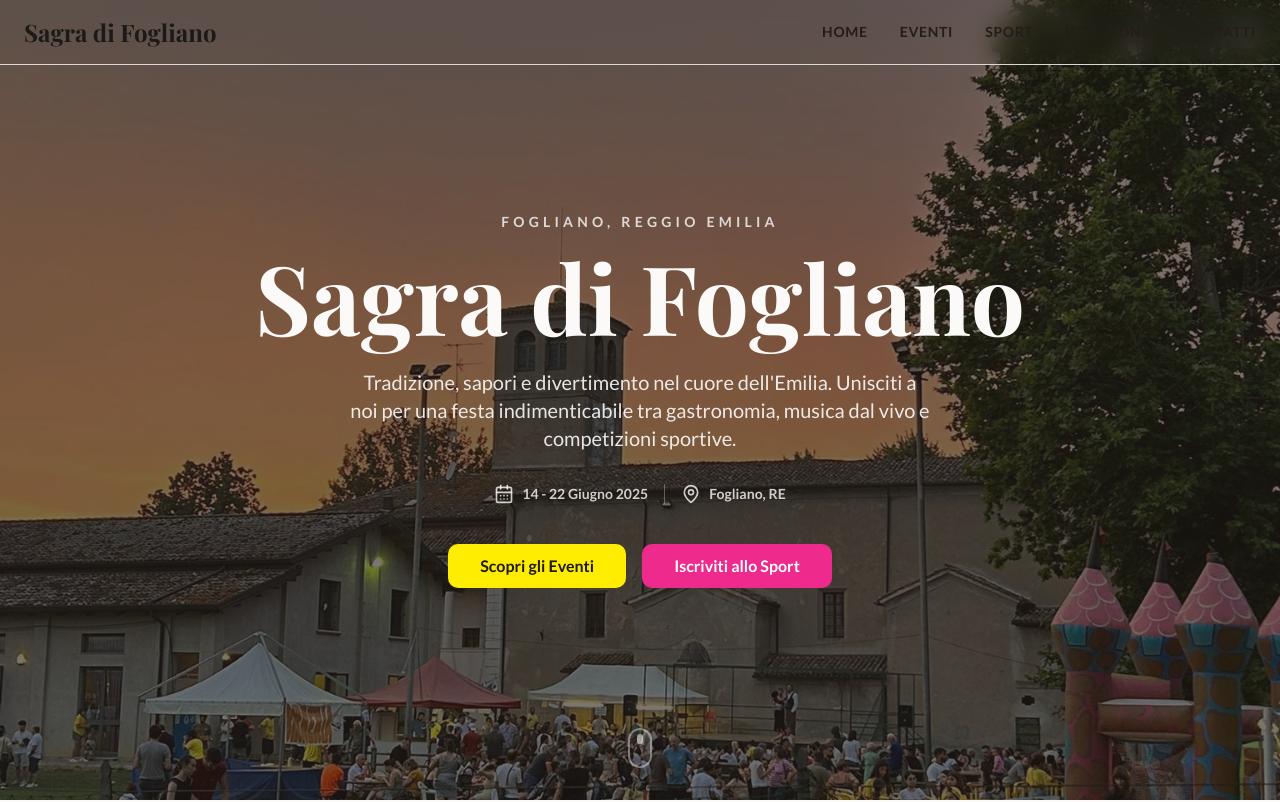
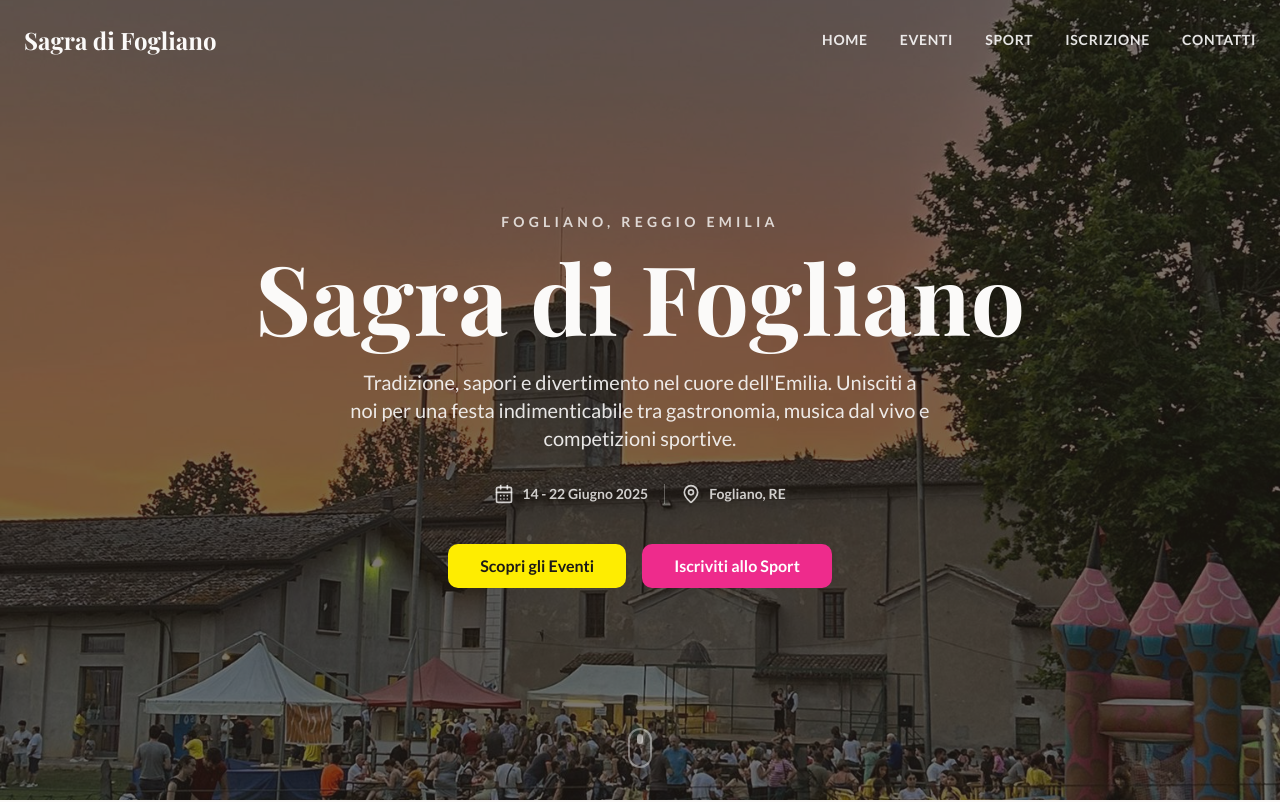
Before and after one commit to darge98/sagra-di-fogliano, a Next.js app: page / in a window 1280 px wide. Shown: the top 802 px of the page. Built offline with nearby package versions, Linux system fonts and the light colour scheme; a web font is replaced by a local one.

Commit message:
fix: navbar text contrast

```diff
--- a/app/globals.css
+++ b/app/globals.css
@@ -22,6 +22,12 @@ body {
     /* Questo sostituisce il verde e sta bene con TUTTO */
     --primary: 24 10% 10%;
     --primary-foreground: 35 20% 98%;
+
+    /* Card & Popover: Similar to background (light) */
+    --card: 35 20% 98%;
+    --card-foreground: 20 20% 12%;
+    --popover: 35 20% 98%;
+    --popover-foreground: 20 20% 12%;
 
     /* Sagra: Giallo Oro pieno (Energico ma non fastidioso) */
     --sagra: 56, 99%, 50%;
--- a/components/navbar.tsx
+++ b/components/navbar.tsx
@@ -1,6 +1,6 @@
 "use client"
 
-import { useState } from "react"
+import { useState, useEffect } from "react"
 import { Menu, X } from "lucide-react"
 import { Button } from "@/components/ui/button"
 
@@ -14,12 +14,29 @@ const navLinks = [
 
 export function Navbar() {
   const [mobileOpen, setMobileOpen] = useState(false)
+  const [scrolled, setScrolled] = useState(false)
+
+  useEffect(() => {
+    const handleScroll = () => {
+      setScrolled(window.scrollY > 20)
+    }
+    window.addEventListener("scroll", handleScroll)
+    return () => window.removeEventListener("scroll", handleScroll)
+  }, [])
 
   return (
-    <nav className="fixed top-0 left-0 right-0 z-50 bg-card/90 backdrop-blur-md border-b border-border">
-      <div className="mx-auto max-w-7xl flex items-center justify-between px-6 py-4">
+    <nav
+      className={`fixed top-0 left-0 right-0 z-50 transition-all duration-300 ${scrolled
+        ? "bg-card/95 backdrop-blur-md border-b border-border py-4 shadow-sm"
+        : "bg-transparent border-transparent py-6"
+        }`}
+    >
+      <div className="mx-auto max-w-7xl flex items-center justify-between px-6">
         <a href="#home" className="flex items-center gap-2">
-          <span className="text-2xl font-serif font-bold text-primary">
+          <span
+            className={`text-2xl font-serif font-bold transition-colors ${scrolled ? "text-primary" : "text-primary-foreground"
+              }`}
+          >
             Sagra di Fogliano
           </span>
         </a>
@@ -30,7 +47,10 @@ export function Navbar() {
             <a
               key={link.href}
               href={link.href}
-              className="text-sm font-semibold uppercase tracking-wider text-foreground hover:text-primary transition-colors"
+              className={`text-sm font-semibold uppercase tracking-wider transition-colors ${scrolled
+                ? "text-foreground hover:text-primary"
+                : "text-primary-foreground/90 hover:text-white"
+                }`}
             >
               {link.label}
             </a>
@@ -41,7 +61,10 @@ export function Navbar() {
         <Button
           variant="ghost"
           size="icon"
-          className="md:hidden"
+          className={`md:hidden ${scrolled
+            ? "text-foreground hover:bg-muted"
+            : "text-primary-foreground hover:bg-white/10"
+            }`}
           onClick={() => setMobileOpen(!mobileOpen)}
           aria-label={mobileOpen ? "Chiudi menu" : "Apri menu"}
         >
```
